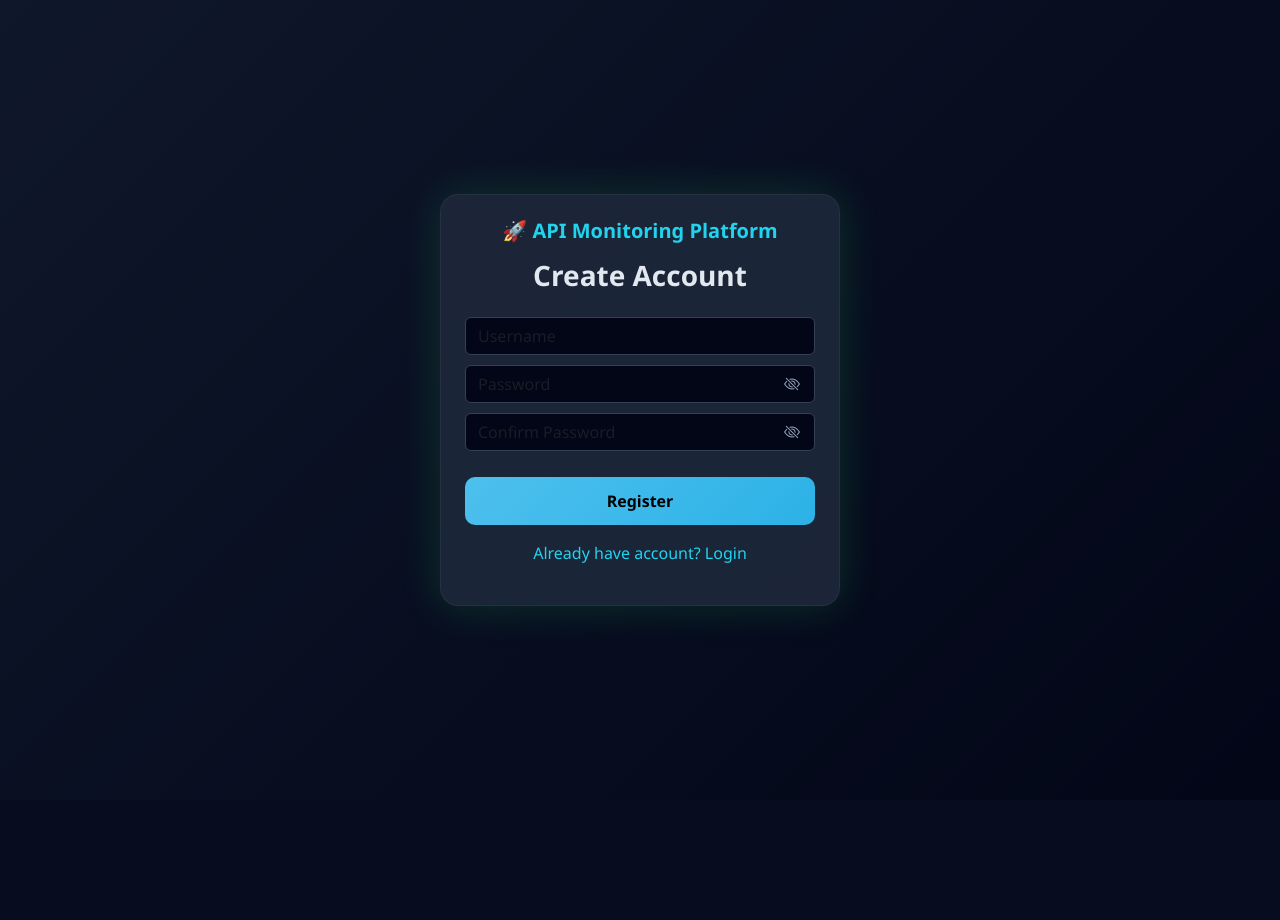
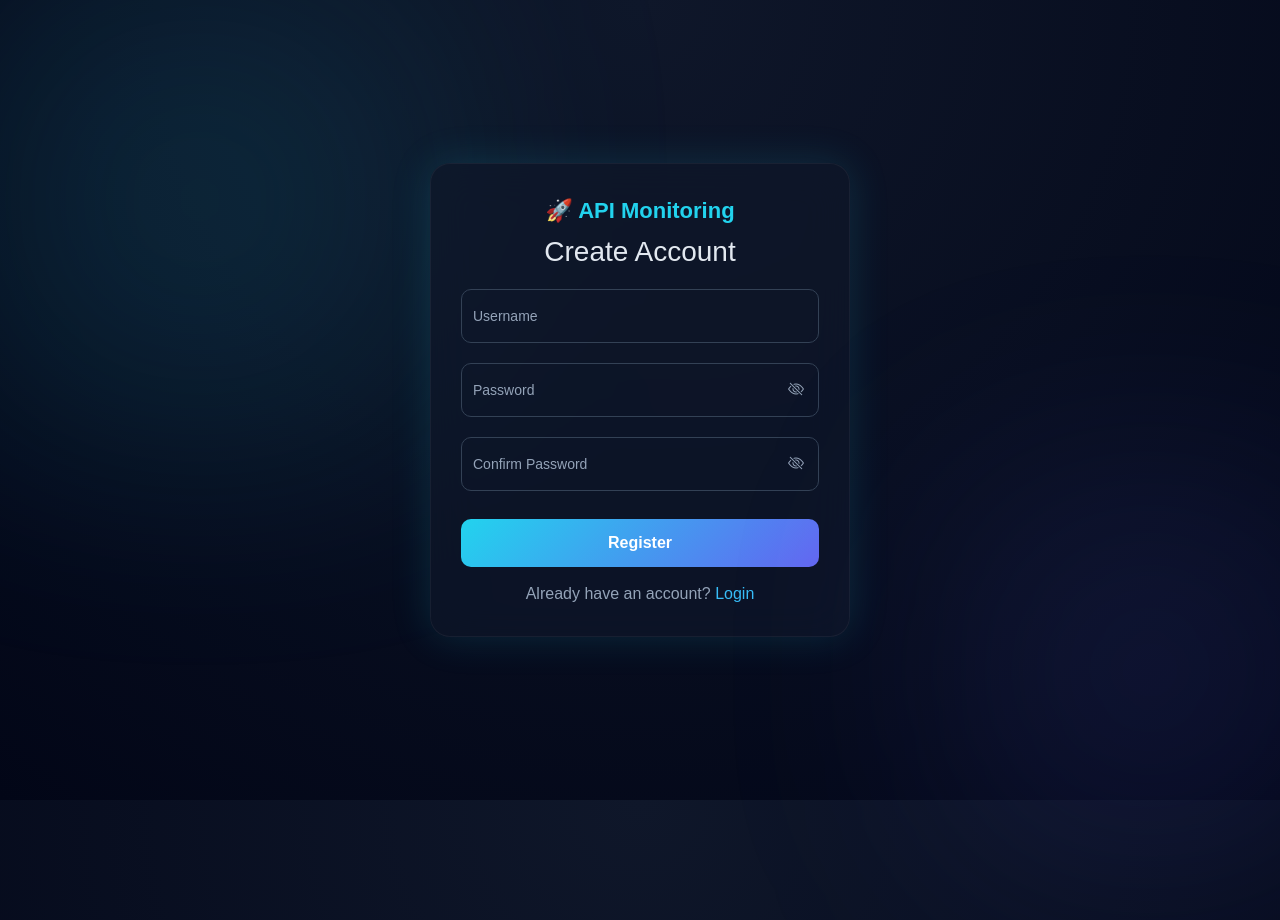
Before and after one commit to Ashu1792/Autonomous-API-Testing-Platform, a Flask app: page /register in a window 1280 px wide; the page is wider, and only the part inside the window is pictured. Before the commit the page ends 615 px from the top of that part, so only its background shows below. Run offline with Flask 3, Linux system fonts and the light colour scheme; parts of the project's set-up code (start-up, migrations or seed data) failed here and were passed over.

Commit message:
upgrade css of login,register, and dashboard style

```diff
--- a/templates/register.html
+++ b/templates/register.html
@@ -1,5 +1,6 @@
 <!DOCTYPE html>
 <html>
+
 <head>
     <title>Register - API Platform</title>
 
@@ -8,69 +9,131 @@
 
     <style>
         body {
-            background: linear-gradient(135deg, #0f172a, #020617);
-            color: white;
+            margin: 0;
             height: 100vh;
-            font-family: 'Segoe UI', sans-serif;
+            font-family: 'Poppins', sans-serif;
+            background: radial-gradient(circle at top, #0f172a, #020617);
+            overflow: hidden;
+        }
+
+        /* Glow background */
+        body::before {
+            content: "";
+            position: absolute;
+            width: 600px;
+            height: 600px;
+            background: radial-gradient(circle, rgba(34, 211, 238, 0.15), transparent);
+            top: -100px;
+            left: -100px;
+            filter: blur(100px);
+        }
+
+        body::after {
+            content: "";
+            position: absolute;
+            width: 500px;
+            height: 500px;
+            background: radial-gradient(circle, rgba(99, 102, 241, 0.15), transparent);
+            bottom: -120px;
+            right: -120px;
+            filter: blur(100px);
         }
 
         .register-container {
             height: 100vh;
+            display: flex;
+            justify-content: center;
+            align-items: center;
         }
 
         .card {
-            background: rgba(30, 41, 59, 0.9);
-            backdrop-filter: blur(15px);
-            border-radius: 18px;
-            box-shadow: 0 0 40px rgba(34, 197, 94, 0.2);
-            border: 1px solid rgba(255,255,255,0.05);
+            width: 420px;
+            padding: 30px;
+            border-radius: 20px;
+            background: rgba(15, 23, 42, 0.7);
+            backdrop-filter: blur(20px);
+            border: 1px solid rgba(255, 255, 255, 0.05);
+            box-shadow: 0 0 40px rgba(34, 211, 238, 0.15);
+            transition: 0.4s;
+        }
+
+        .card:hover {
+            transform: translateY(-6px) scale(1.01);
+            box-shadow: 0 0 60px rgba(34, 211, 238, 0.25);
+        }
+
+        .logo-title {
+            text-align: center;
+            font-weight: 600;
+            font-size: 22px;
+            color: #22d3ee;
+        }
+
+        h3 {
+            text-align: center;
+            color: #e2e8f0;
+            margin-bottom: 20px;
+        }
+
+        .form-group {
+            position: relative;
+            margin-bottom: 20px;
+        }
+
+        .form-control {
+            width: 100%;
+            padding: 14px;
+            background: transparent;
+            border: 1px solid #334155;
+            border-radius: 10px;
+            color: white;
+            outline: none;
+        }
+
+        .form-control:focus {
+            border-color: #22d3ee;
+            box-shadow: 0 0 10px rgba(34, 211, 238, 0.3);
+        }
+
+        .form-label {
+            position: absolute;
+            top: 50%;
+            left: 12px;
+            transform: translateY(-50%);
+            color: #94a3b8;
+            font-size: 14px;
+            pointer-events: none;
             transition: 0.3s;
         }
 
-        .card:hover {
-            transform: translateY(-5px);
-        }
-
-        h3 {
-            font-weight: 600;
-            color: #e2e8f0;
-        }
-
-        input {
-            background: #020617 !important;
-            border: 1px solid #334155 !important;
-            color: white !important;
-            border-radius: 10px;
-            padding: 12px;
-            transition: 0.2s;
-        }
-
-        input:focus {
-            border-color: #22c55e !important;
-            box-shadow: 0 0 12px rgba(34,197,94,0.4);
-        }
-
-        input::placeholder {
-            color: #94a3b8;
+        .form-control:focus+.form-label,
+        .form-control:not(:placeholder-shown)+.form-label {
+            top: -8px;
+            left: 10px;
+            font-size: 12px;
+            color: #22d3ee;
+            background: #020617;
+            padding: 0 5px;
         }
 
         .btn-custom {
-            background: linear-gradient(135deg,rgb(77, 192, 237),rgb(44, 178, 231));
+            width: 100%;
+            padding: 12px;
+            border-radius: 10px;
             border: none;
-            color: black;
-            font-weight: bold;
-            border-radius: 10px;
-            padding: 12px;
+            font-weight: 600;
+            background: linear-gradient(135deg, #22d3ee, #6366f1);
+            color: white;
             transition: 0.3s;
         }
 
         .btn-custom:hover {
             transform: scale(1.05);
-            box-shadow: 0 0 20px skyblue;
+            box-shadow: 0 0 20px rgba(99, 102, 241, 0.5);
         }
 
         a {
-            color: #22d3ee;
+            color: #38bdf8;
             text-decoration: none;
         }
 
@@ -78,13 +141,12 @@
             text-decoration: underline;
         }
 
-        .logo-title {
-            font-size: 20px;
-            font-weight: bold;
-            color: #22d3ee;
-        }
-
         .toggle-icon {
+            position: absolute;
+            top: 50%;
+            right: 15px;
+            transform: translateY(-50%);
+            cursor: pointer;
             color: #94a3b8;
         }
 
@@ -92,69 +154,64 @@
             color: #22d3ee;
         }
 
-        .form-control {
-            margin-bottom: 10px;
+        .footer-text {
+            text-align: center;
+            margin-top: 15px;
+            color: #94a3b8;
         }
-        p{
-            color: #22d3ee;
+
+        .error-msg {
+            text-align: center;
+            color: #f87171;
+            margin-top: 10px;
         }
     </style>
 </head>
 
 <body>
 
-<div class="container d-flex justify-content-center align-items-center register-container">
+    <div class="register-container">
 
-    <div class="card p-4" style="width: 400px;">
+        <div class="card">
 
-        <h5 class="text-center logo-title mb-3">
-            🚀 API Monitoring Platform
-        </h5>
-
-        <h3 class="text-center mb-4">Create Account</h3>
+            <div class="logo-title mb-2">🚀 API Monitoring</div>
+            <h3>Create Account</h3>
 
             <form method="POST">
 
                 <!-- USERNAME -->
-            <input type="text" name="username" class="form-control" placeholder="Username" required>
+                <div class="form-group">
+                    <input type="text" name="username" class="form-control" placeholder=" " required>
+                    <label class="form-label">Username</label>
+                </div>
 
                 <!-- PASSWORD -->
-            <div class="position-relative">
-                <input type="password" id="password" name="password" class="form-control" placeholder="Password" required>
-
-                <i class="bi bi-eye-slash position-absolute toggle-icon"
-                   id="togglePassword"
-                   style="top: 50%; right: 15px; transform: translateY(-50%); cursor: pointer;">
-                </i>
+                <div class="form-group">
+                    <input type="password" id="password" name="password" class="form-control" placeholder=" " required>
+                    <label class="form-label">Password</label>
+                    <i class="bi bi-eye-slash toggle-icon" id="togglePassword"></i>
                 </div>
 
                 <!-- CONFIRM PASSWORD -->
-            <div class="position-relative">
-                <input type="password"
-                       id="confirmPassword"
-                       name="confirmPassword"
-                       class="form-control"
-                       placeholder="Confirm Password"
-                       required>
-
-                <i class="bi bi-eye-slash position-absolute toggle-icon"
-                   id="toggleConfirmPassword"
-                   style="top: 50%; right: 15px; transform: translateY(-50%); cursor: pointer;">
-                </i>
+                <div class="form-group">
+                    <input type="password" id="confirmPassword" name="confirmPassword" class="form-control"
+                        placeholder=" " required>
+                    <label class="form-label">Confirm Password</label>
+                    <i class="bi bi-eye-slash toggle-icon" id="toggleConfirmPassword"></i>
                 </div>
 
-            <button class="btn btn-custom w-100 mt-3">Register</button>
+                <button class="btn btn-custom mt-2">Register</button>
 
             </form>
 
-        <p class="text-center mt-3">
-            Already have account?
+            <div class="footer-text">
+                Already have an account?
                 <a href="/login">Login</a>
-        </p>
+            </div>
 
             {% with messages = get_flashed_messages() %}
             {% for msg in messages %}
-                <p class="text-danger text-center">{{ msg }}</p>
+            <div class="error-msg">{{ msg }}</div>
             {% endfor %}
             {% endwith %}
 
@@ -179,8 +236,8 @@ function togglePassword(toggleId, inputId) {
         togglePassword("togglePassword", "password");
         togglePassword("toggleConfirmPassword", "confirmPassword");
 
-// Frontend validation
-document.querySelector("form").addEventListener("submit", function(e) {
+        /* Password match validation */
+        document.querySelector("form").addEventListener("submit", function (e) {
             const pass = document.getElementById("password").value;
             const confirm = document.getElementById("confirmPassword").value;
 
@@ -192,4 +249,5 @@ document.querySelector("form").addEventListener("submit", function(e) {
     </script>
 
 </body>
+
 </html>
```
Also changed, not shown: models/train_model.py (+11 -33 lines), templates/dashboard.html (+123 -77 lines), templates/login.html (+137 -60 lines), database.db, 1 other file. Lines whose indentation alone changed are shown as unchanged.
